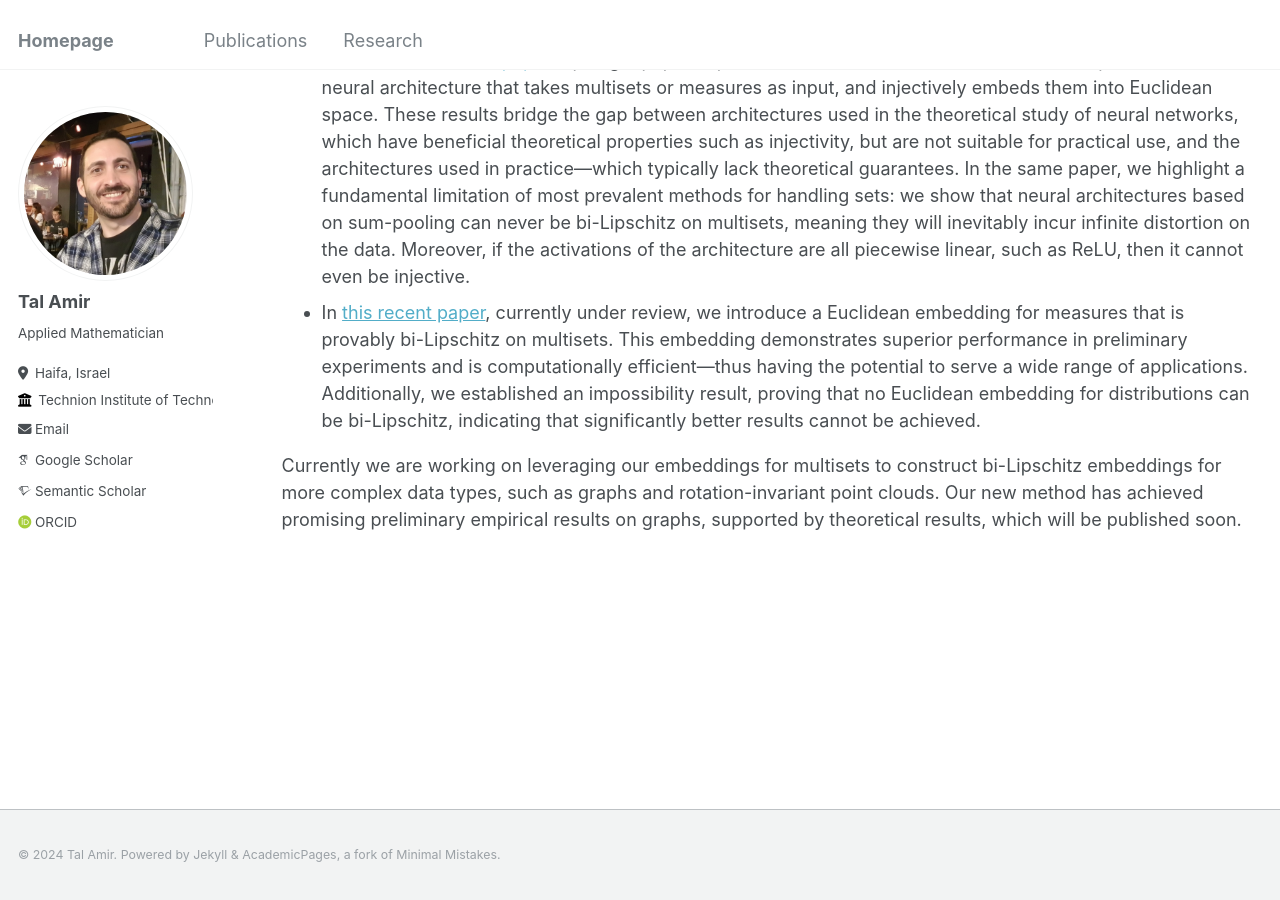
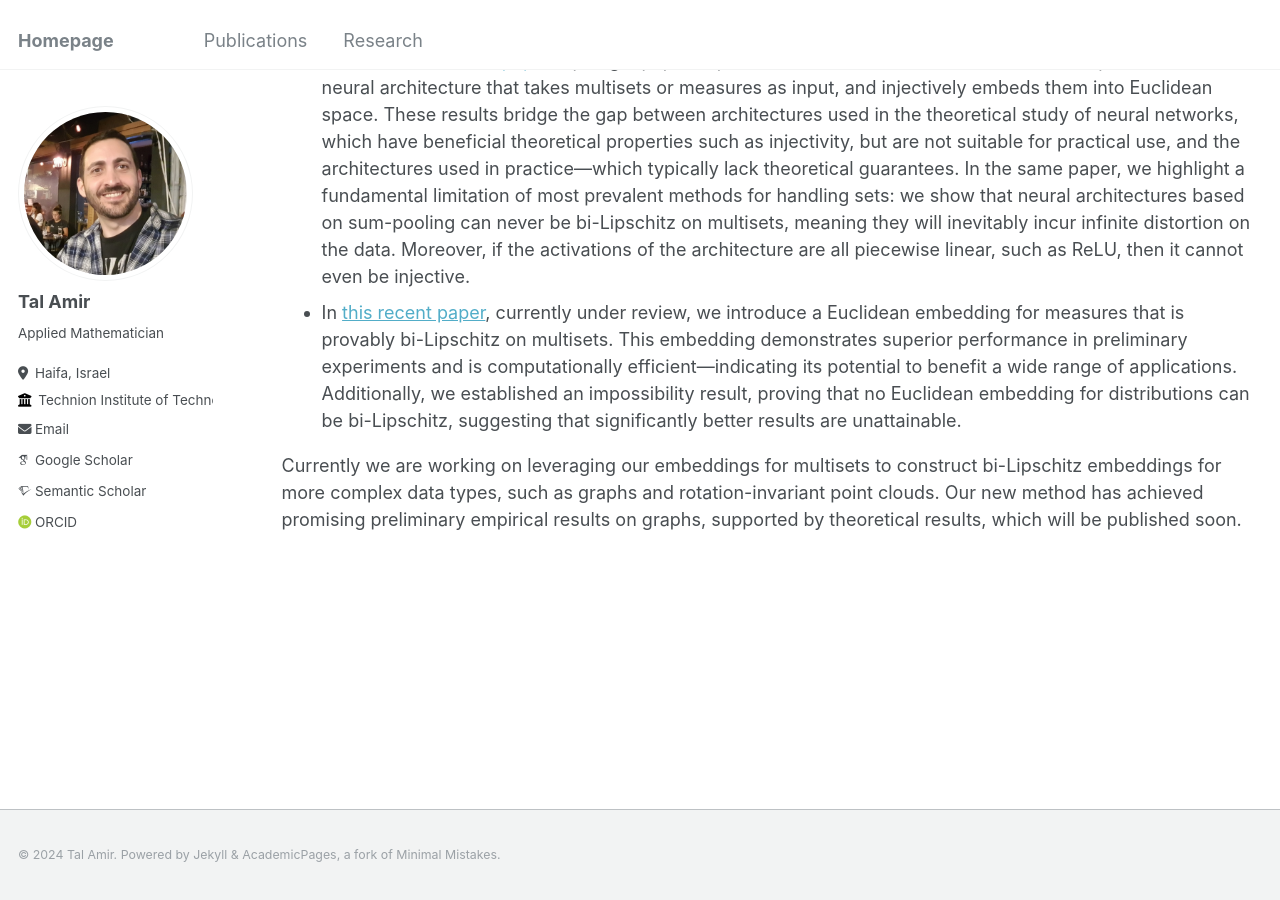
Before and after one commit to tal-amir/tal-amir.github.io, a Jekyll site: the page built from _pages/research.md, in a window 1280 px wide and 900 px high, scrolled down 704 px. Built offline with Jekyll 4.4.1, drawn with Linux system fonts in a browser that asks for light colours; some web fonts are replaced.

Commit message:
Update research.md

```diff
--- a/_pages/research.md
+++ b/_pages/research.md
@@ -20,6 +20,6 @@ Thus, to unlock the full potential of deep learning for these types of data, it
 Our group's efforts have already produced several papers published in top-tier venues, with some presenting groundbreaking results and solutions to long-standing open problems. For example:
 
 - In [this NeurIPS 2023 paper](https://tal-amir.github.io/publication/2023-12%20Neural%20Injective%20Functions) (spotlight paper, top 3%) we show how one can construct a simple and efficient neural architecture that takes multisets or measures as input, and injectively embeds them into Euclidean space. These results bridge the gap between architectures used in the theoretical study of neural networks, which have beneficial theoretical properties such as injectivity, but are not suitable for practical use, and the architectures used in practice—which typically lack theoretical guarantees. In the same paper, we highlight a fundamental limitation of most prevalent methods for handling sets: we show that neural architectures based on sum-pooling can never be bi-Lipschitz on multisets, meaning they will inevitably incur infinite distortion on the data. Moreover, if the activations of the architecture are all piecewise linear, such as ReLU, then it cannot even be injective.
-- In [this recent paper](https://tal-amir.github.io/publication/2024-05%20Fourier%20Sliced-Wasserstein%20Embedding), currently under review, we introduce a Euclidean embedding for measures that is provably bi-Lipschitz on multisets. This embedding demonstrates superior performance in preliminary experiments and is computationally efficient—thus having the potential to serve a wide range of applications. Additionally, we established an impossibility result, proving that no Euclidean embedding for distributions can be bi-Lipschitz, indicating that significantly better results cannot be achieved.
+- In [this recent paper](https://tal-amir.github.io/publication/2024-05%20Fourier%20Sliced-Wasserstein%20Embedding), currently under review, we introduce a Euclidean embedding for measures that is provably bi-Lipschitz on multisets. This embedding demonstrates superior performance in preliminary experiments and is computationally efficient—indicating its potential to benefit a wide range of applications. Additionally, we established an impossibility result, proving that no Euclidean embedding for distributions can be bi-Lipschitz, suggesting that significantly better results are unattainable.
 
 Currently we are working on leveraging our embeddings for multisets to construct bi-Lipschitz embeddings for more complex data types, such as graphs and rotation-invariant point clouds. Our new method has achieved promising preliminary empirical results on graphs, supported by theoretical results, which will be published soon.
```
